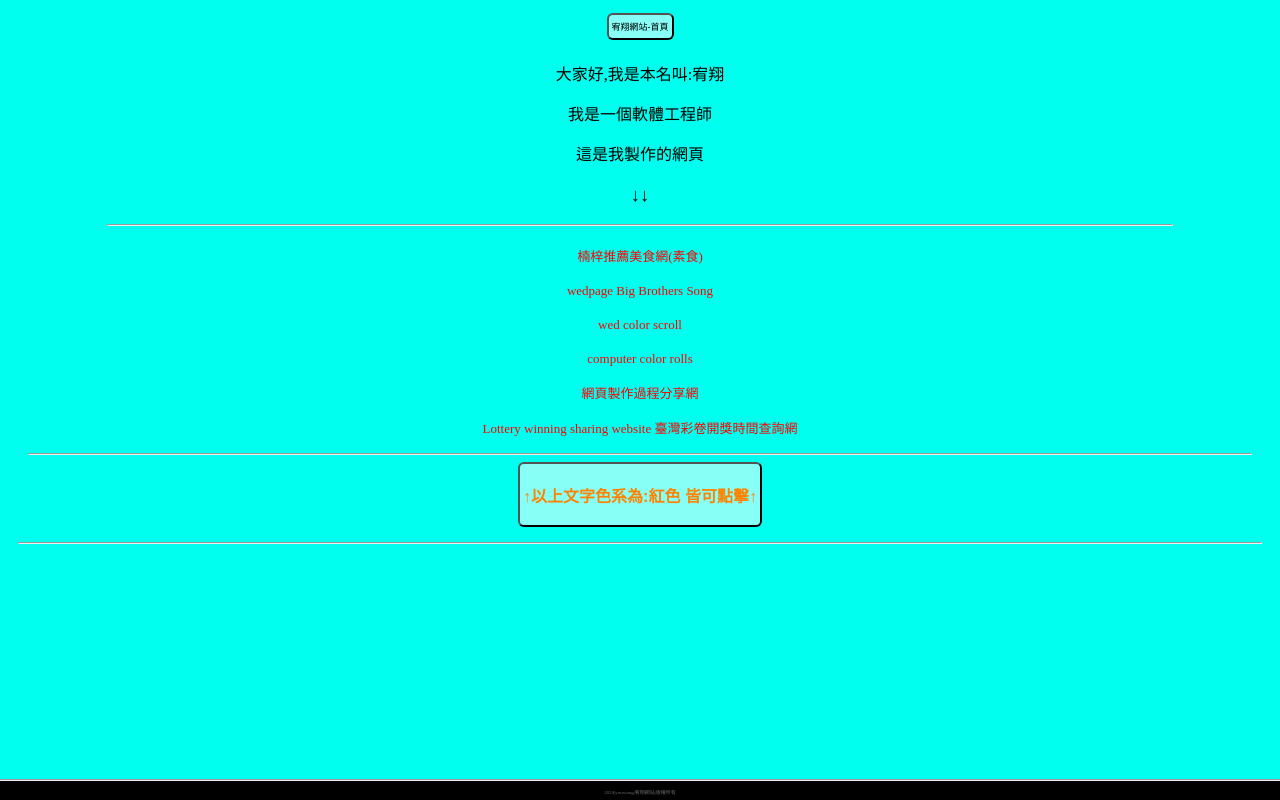
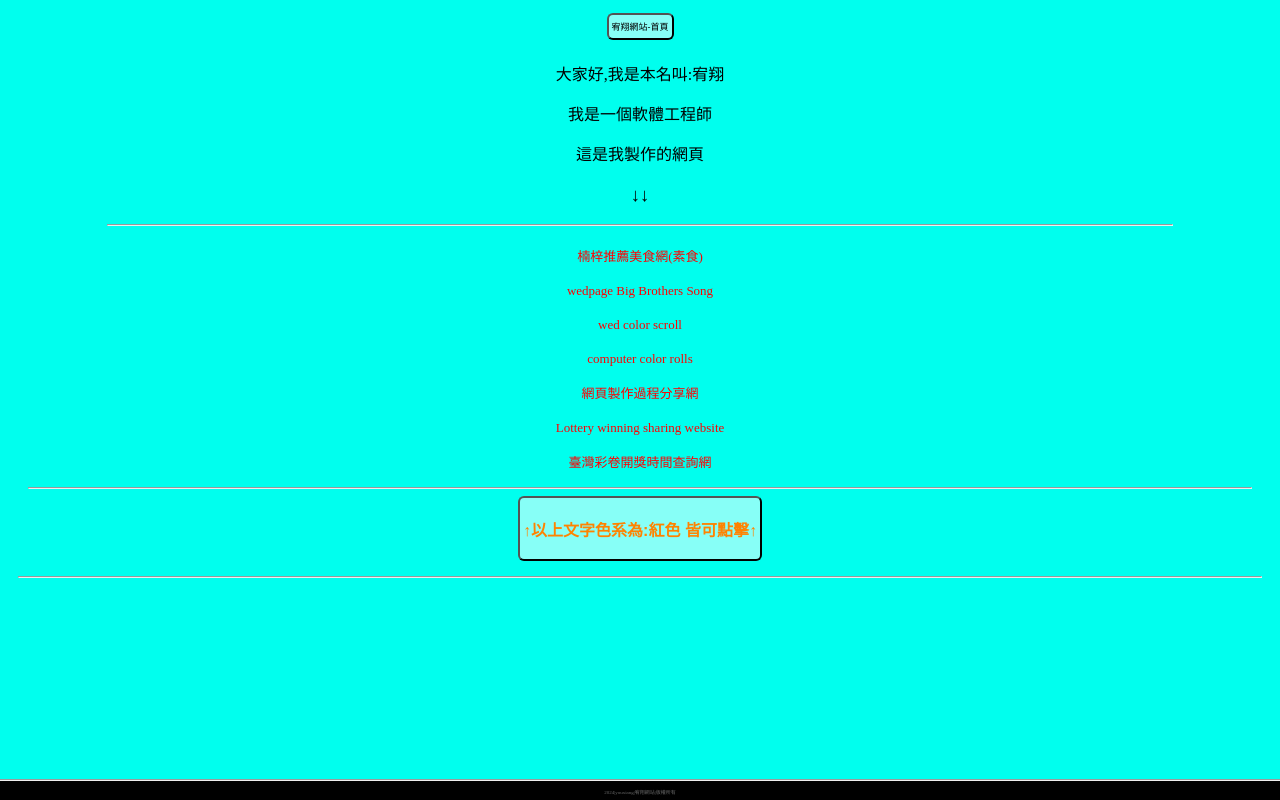
Before and after one commit to youxiang50609/youxiangwedpage, a plain HTML site: page index.html in a window 1280 px wide. Drawn offline with Linux system fonts and the light colour scheme.

Commit message:
Update index.html

```diff
--- a/index.html
+++ b/index.html
@@ -35,7 +35,7 @@
     <a href="https://wedpage569.netlify.app">
       Lottery winning sharing website
     </a>
-     <a href="https://charitylottery.netlify.app">臺灣彩卷開獎時間查詢網</a>
+     <p><a href="https://charitylottery.netlify.app">臺灣彩卷開獎時間查詢網</a>
   </p>
        </p>
         <!--置入分隔線-->
```
